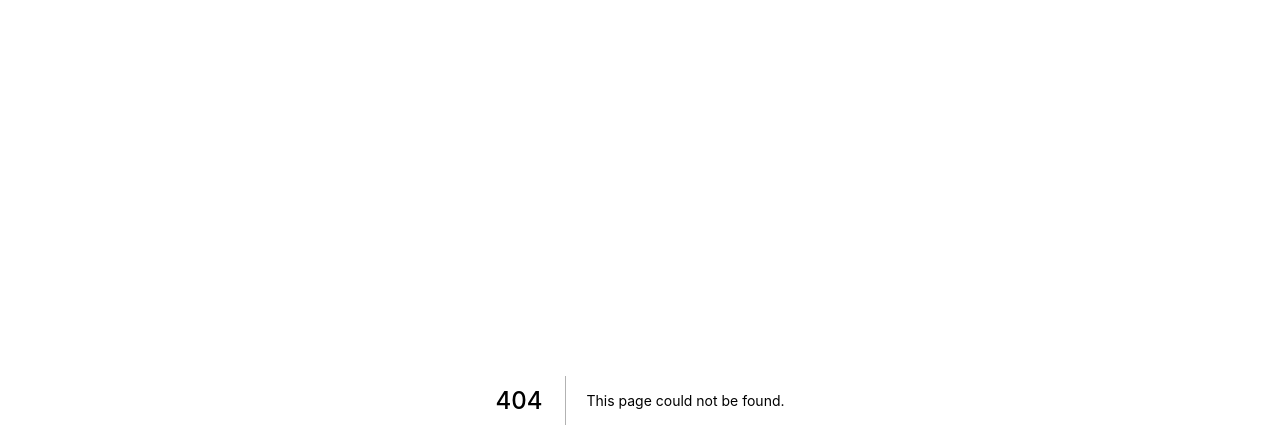
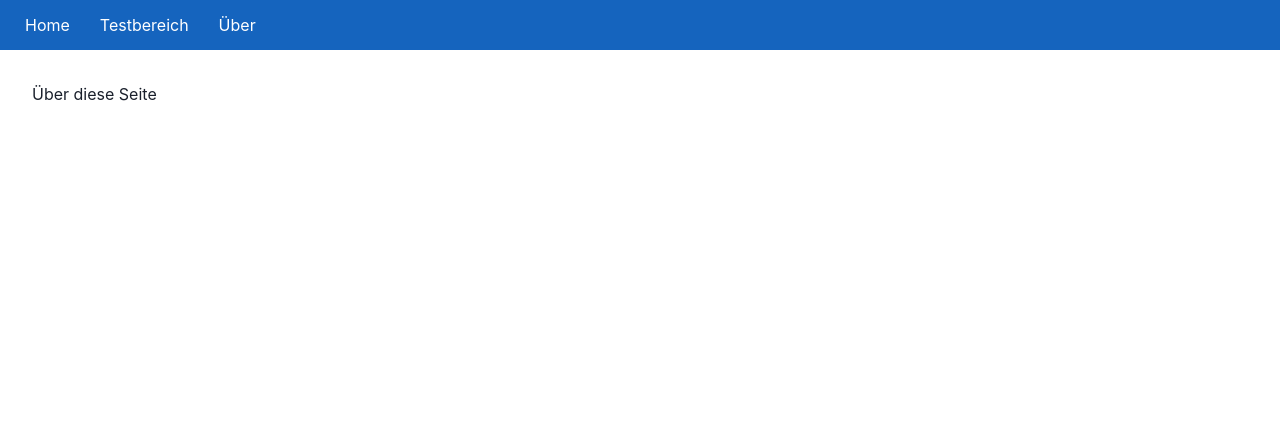
Before and after one commit to behrends/dhbw-lecture-plan, a Next.js app: page /about in a window 1280 px wide. Before the commit this address had no page. Shown: the top 448 px of the page. Built offline with nearby package versions, Linux system fonts and the light colour scheme.

Commit message:
Einfache Navigation

```diff
--- /dev/null
+++ b/components/Layout.jsx
@@ -0,0 +1,15 @@
+import { Flex } from '@chakra-ui/react';
+import Nav from './Nav';
+
+const Layout = ({ children }) => {
+  return (
+    <>
+      <Nav />
+      <Flex direction="column" padding="8">
+        {children}
+      </Flex>
+    </>
+  );
+};
+
+export default Layout;
--- /dev/null
+++ b/components/Nav.jsx
@@ -0,0 +1,22 @@
+import Link from 'next/link';
+import navStyles from '../styles/Nav.module.css';
+
+const Nav = () => {
+  return (
+    <nav className={navStyles.nav}>
+      <ul>
+        <li>
+          <Link href="/">Home</Link>
+        </li>
+        <li>
+          <Link href="/testing">Testbereich</Link>
+        </li>
+        <li>
+          <Link href="/about">Über</Link>
+        </li>
+      </ul>
+    </nav>
+  );
+};
+
+export default Nav;
--- a/pages/_app.js
+++ b/pages/_app.js
@@ -1,7 +1,15 @@
-import '../styles/globals.css'
+import { ChakraProvider } from '@chakra-ui/react';
+import Layout from '../components/Layout';
+import '../styles/globals.css'; // TODO: brauchen wir dies noch?
 
 function MyApp({ Component, pageProps }) {
-  return <Component {...pageProps} />
+  return (
+    <ChakraProvider>
+      <Layout>
+        <Component {...pageProps} />
+      </Layout>
+    </ChakraProvider>
+  );
 }
 
-export default MyApp
+export default MyApp;
--- /dev/null
+++ b/pages/about.js
@@ -0,0 +1,3 @@
+export default function About() {
+  return <p>Über diese Seite</p>;
+}
--- /dev/null
+++ b/pages/testing.js
@@ -0,0 +1,3 @@
+export default function Testing() {
+  return <h1>Testbereich für Komponenten</h1>;
+}
--- /dev/null
+++ b/styles/Nav.module.css
@@ -0,0 +1,20 @@
+.nav {
+  height: 50px;
+  padding: 10px;
+  background: rgb(21, 100, 190);
+  color: #fff;
+  display: flex;
+  align-items: center;
+  justify-content: flex-start;
+}
+
+.nav ul {
+  display: flex;
+  justify-content: center;
+  align-items: center;
+  list-style: none;
+}
+
+.nav ul li a {
+  margin: 5px 15px;
+}
```
